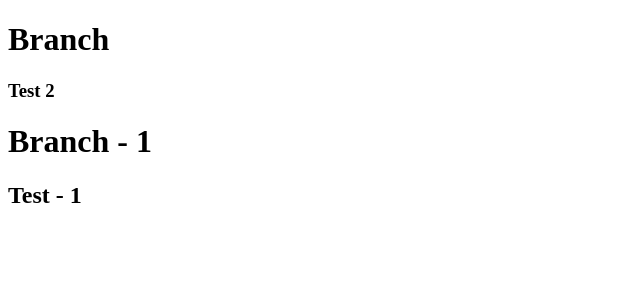
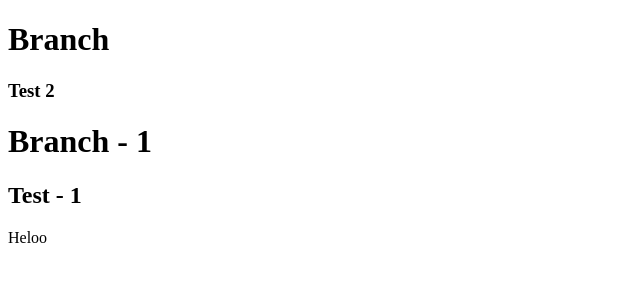
Before and after one commit to Tiv-Nguot/test_branch, a plain HTML site: page index.html in a window 1280 px wide. Shown: the full height of the page, 0-640 px from the left. Drawn offline with Linux system fonts and the light colour scheme.

Commit message:
Add dive

```diff
--- a/index.html
+++ b/index.html
@@ -12,5 +12,6 @@
     <h1>Branch - 1</h1>
     <h2>Test - 1</h2>
     <!-- Button trigger modal -->
+    <div>Heloo</div>
 </body>
 </html>
```
